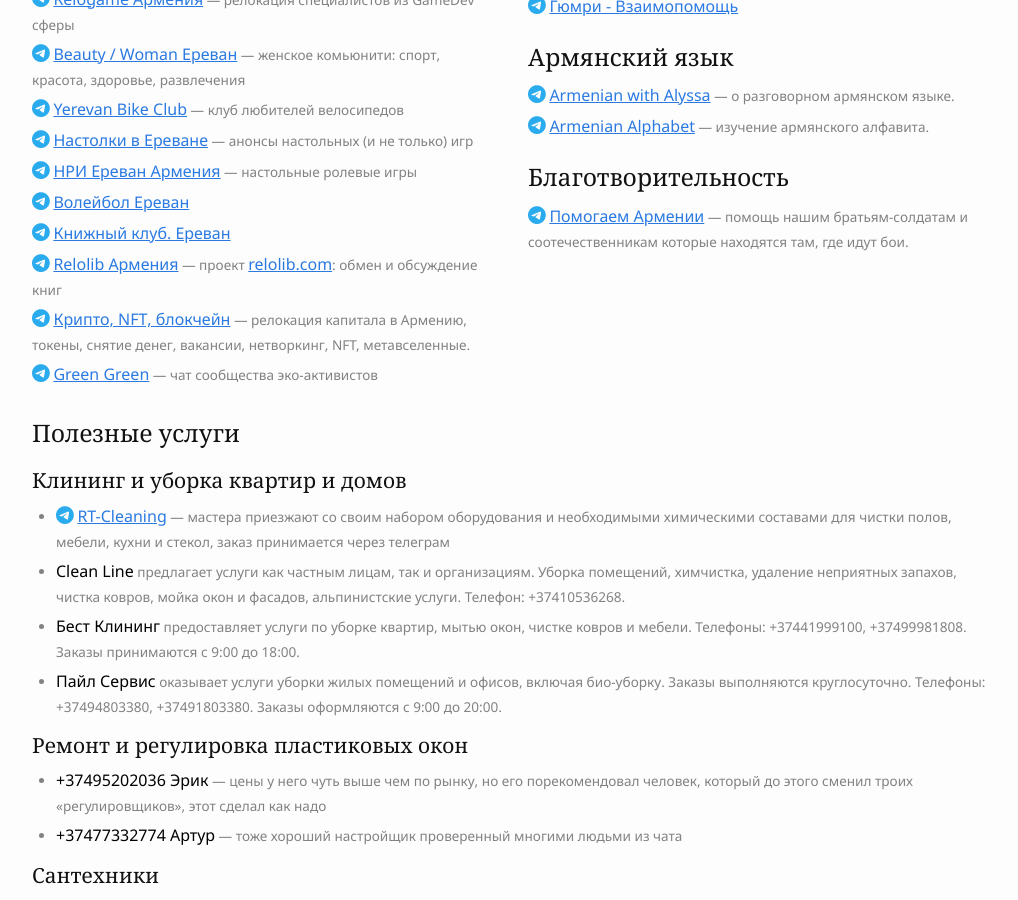
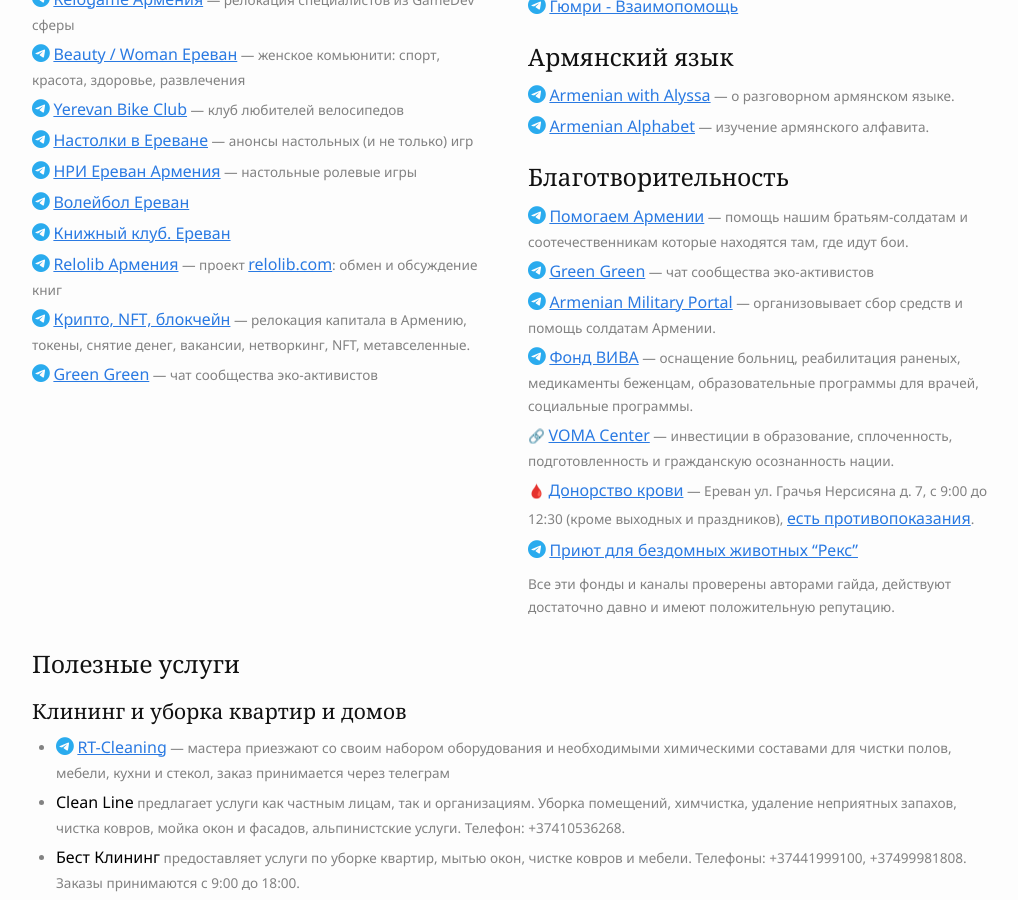
Before and after one commit to haywiki/haywiki.github.io, a Jekyll site: the page built from life/contacts.md, in a window 1280 px wide and 900 px high, scrolled down 2741 px. Shown: the whole window, without its empty margins (128-1146 px from the left). Built offline with Jekyll 4.4.1, drawn with Linux system fonts in a browser that asks for light colours; nearby versions of some CDN libraries; a script that is not in the unit is left out.

Commit message:
Контакты благотворительных организаций

```diff
--- a/life/contacts.md
+++ b/life/contacts.md
@@ -194,6 +194,14 @@
 ## Благотворительность
 
 - <i class="fa-brands fa-telegram"></i> [Помогаем Армении](https://t.me/+YH7-IwD1TSkzMGQy) — помощь нашим братьям-солдатам и соотечественникам которые находятся там, где идут бои.
+- <i class="fa-brands fa-telegram"></i> [Green Green](https://t.me/ecoyerevan_chat) — чат сообщества эко-активистов
+- <i class="fa-brands fa-telegram"></i> [Armenian Military Portal](https://t.me/military_arm) — организовывает сбор средств и помощь солдатам Армении.
+- <i class="fa-brands fa-telegram"></i> [Фонд ВИВА](https://t.me/VIVAFound) — оснащение больниц, реабилитация раненых, медикаменты беженцам, образовательные программы для врачей, социальные программы.
+- 🔗 [VOMA Center](https://www.voma.center/) — инвестиции в образование, сплоченность, подготовленность и гражданскую осознанность нации.
+- 🩸 [Донорство крови](https://blood.am/rus/blood-donors) — Ереван ул. Грачья Нерсисяна д. 7, с 9:00 до 12:30 (кроме выходных и праздников), [есть противопоказания](https://blood.am/rus/blood-donors/information).
+- <i class="fa-brands fa-telegram"></i> [Приют для бездомных животных "Рекс"](https://t.me/reksshelterarmenia)
+
+Все эти фонды и каналы проверены авторами гайда, действуют достаточно давно и имеют положительную репутацию.
 
 </div>
 <div class="card-wide">
```
